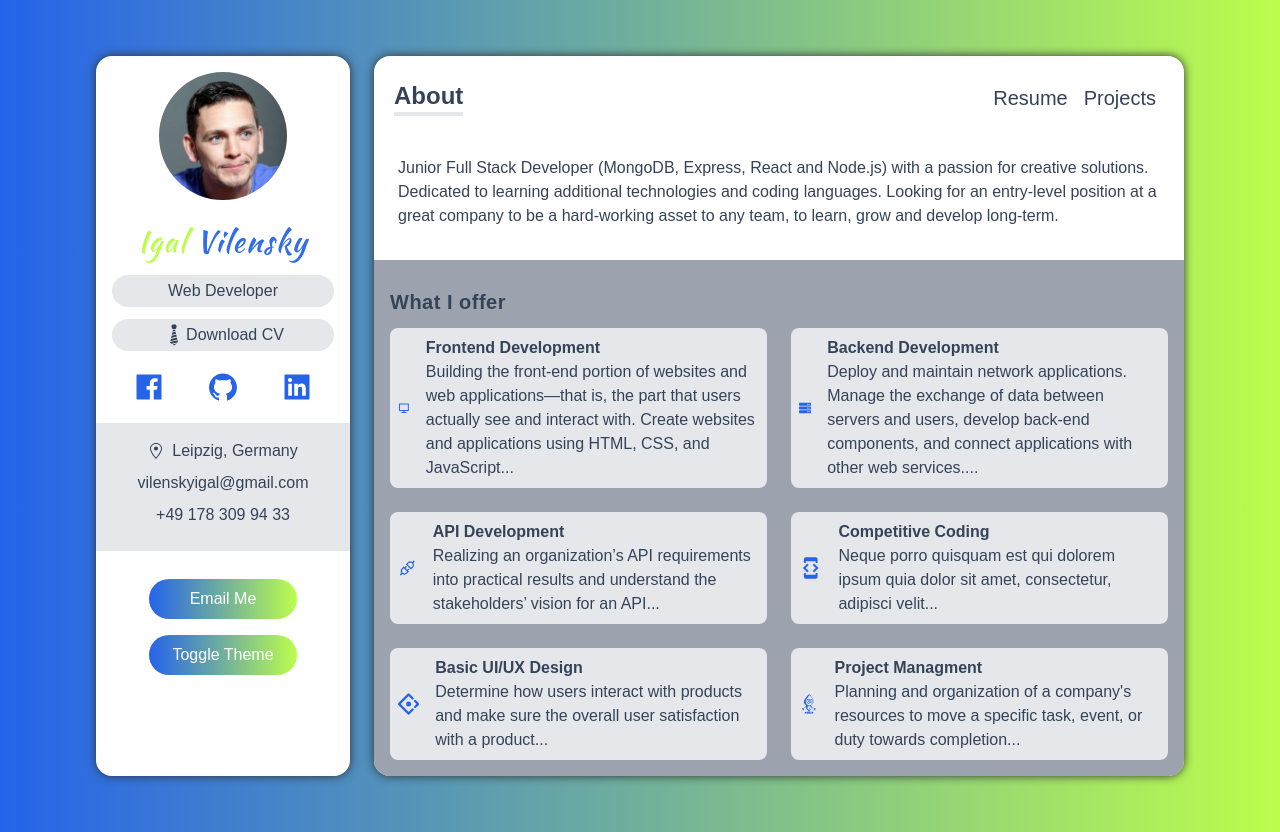
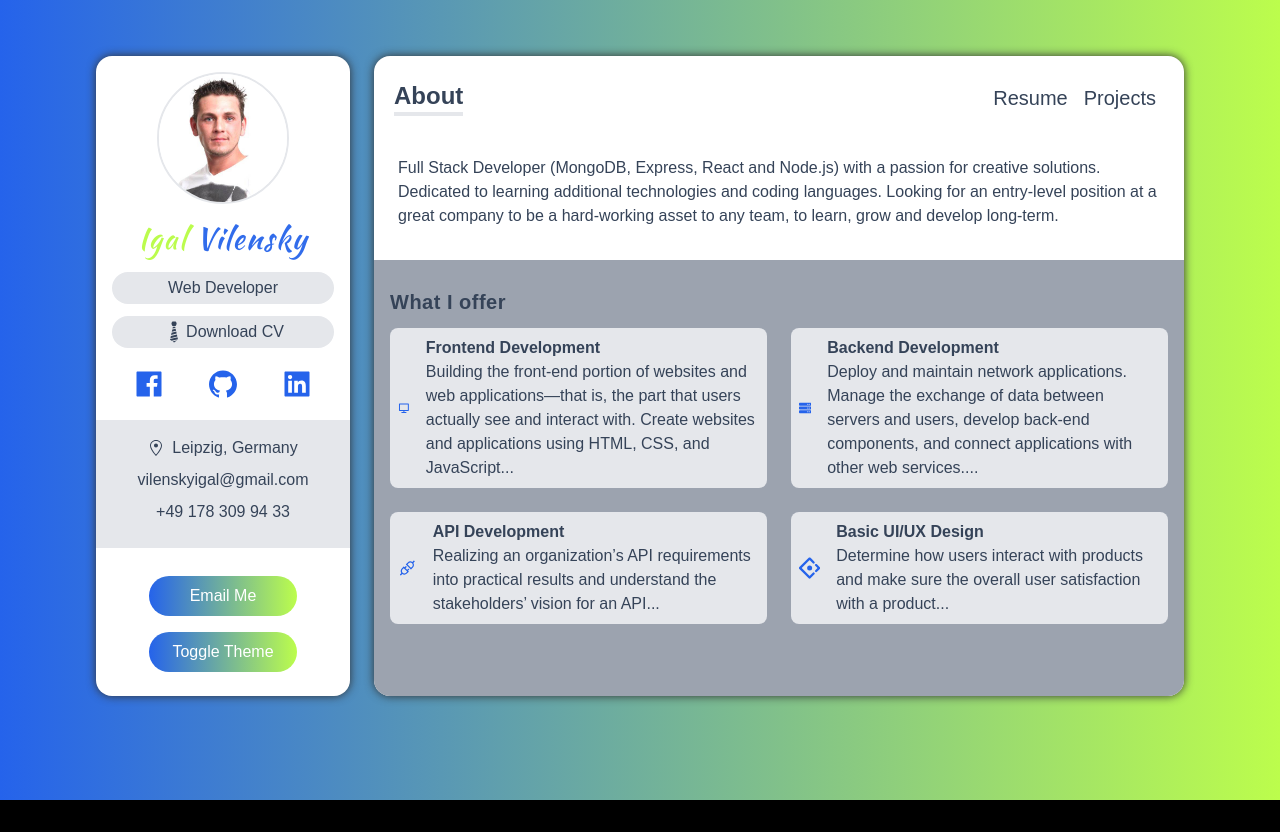
Before and after one commit to igalVilensky/next-portfolio, a Next.js app: page / in a window 1280 px wide. After the commit the page ends 800 px from the top, so only its background shows below. Built offline with nearby package versions, Linux system fonts and the light colour scheme.

Commit message:
avatar+remove juniour

```diff
--- a/components/Sidebar.tsx
+++ b/components/Sidebar.tsx
@@ -2,7 +2,7 @@ import { AiFillGithub, AiFillLinkedin, AiFillFacebook } from "react-icons/ai";
 import { GoLocation } from "react-icons/go";
 import { GiTie } from "react-icons/gi";
 import { useTheme } from "next-themes";
-import avatar from "../public/images/profileAvatar.jpg";
+import avatar from "../public/images/avatarO.jpg";
 import Image from "next/image";
 
 const Sidebar = () => {
@@ -13,15 +13,17 @@ const Sidebar = () => {
   };
   return (
     <div className="w-full">
+      <div className="border-2 rounded-full border-[#E5E7EB] w-fit mx-auto flex justify-center items-center">
         <Image
           src={avatar}
           alt="user avatar"
-        className="mx-auto border-4 rounded-full border-purpleCustom border-r-yellowCustom"
+          className="mx-auto border border-black rounded-full"
           height="128px"
           width="128px"
           layout="intrinsic"
           quality={100}
         />
+      </div>
       <h3 className="my-4 text-3xl font-medium tracking-wider font-kaushan text-[#316CEB]">
         <span className="text-[#BBFC4D]">Igal </span>Vilensky
       </h3>
--- a/data.ts
+++ b/data.ts
@@ -26,24 +26,24 @@ export const services: IService[] = [
       "Realizing an organization’s API requirements into practical results and understand the stakeholders’ vision for an API...",
     Icon: AiOutlineApi,
   },
-  {
+  /*  {
     title: "Competitive Coding",
     about:
       "Neque porro quisquam est qui dolorem ipsum quia dolor sit amet, consectetur, adipisci velit...",
     Icon: MdDeveloperMode,
-  },
+  }, */
   {
     title: "Basic UI/UX Design",
     about:
       "Determine how users interact with products and make sure the overall user satisfaction with a product...",
     Icon: SiAntdesign,
   },
-  {
+  /*  {
     title: "Project Managment",
     about:
       "Planning and organization of a company's resources to move a specific task, event, or duty towards completion...",
     Icon: SiCodeproject,
-  },
+  }, */
 ];
 
 export const languages: ISkill[] = [
@@ -75,6 +75,11 @@ export const languages: ISkill[] = [
   {
     name: "Node.js",
     level: "70%",
+    Icon: BsCircleFill,
+  },
+  {
+    name: "TypeScript",
+    level: "65%",
     Icon: BsCircleFill,
   },
 ];
--- a/pages/index.tsx
+++ b/pages/index.tsx
@@ -25,7 +25,7 @@ const index = ({ endpoint }) => {
         <title>Igal Vilensky | Portfolio</title>
       </Head>
       <h2 className="my-3 font-medium">
-        Junior Full Stack Developer (MongoDB, Express, React and Node.js) with a
+        Full Stack Developer (MongoDB, Express, React and Node.js) with a
         passion for creative solutions. Dedicated to learning additional
         technologies and coding languages. Looking for an entry-level position
         at a great company to be a hard-working asset to any team, to learn,
```
Also changed, not shown: public/images/avatarG.jpg (added), public/images/avatarO.jpg (added). Lines whose indentation alone changed are shown as unchanged.
